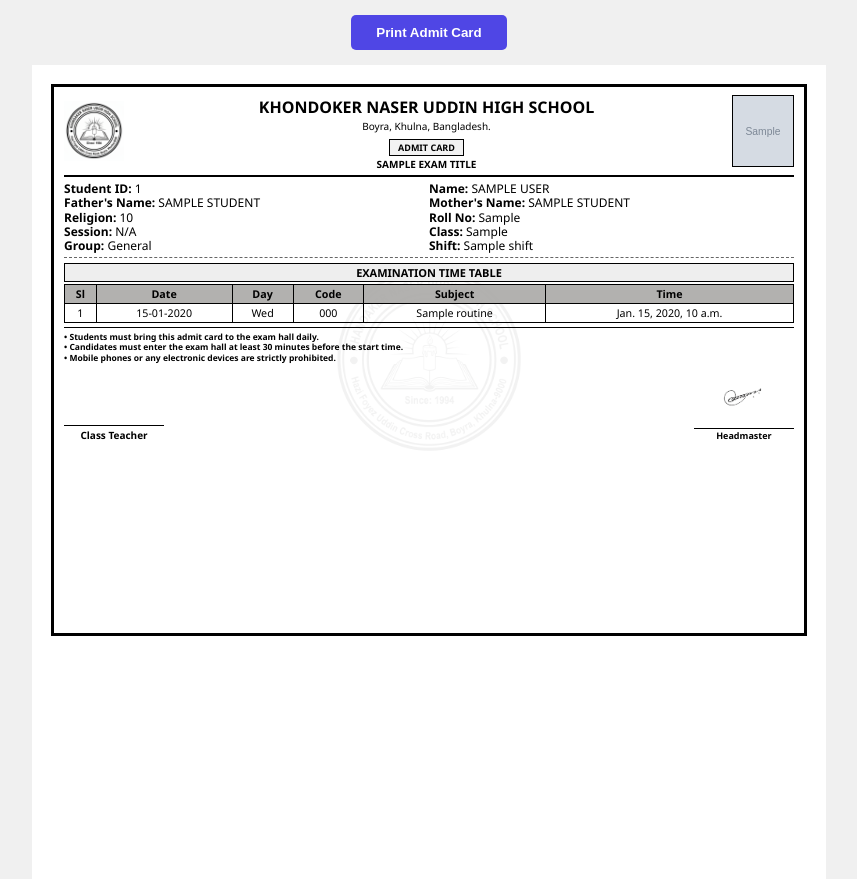
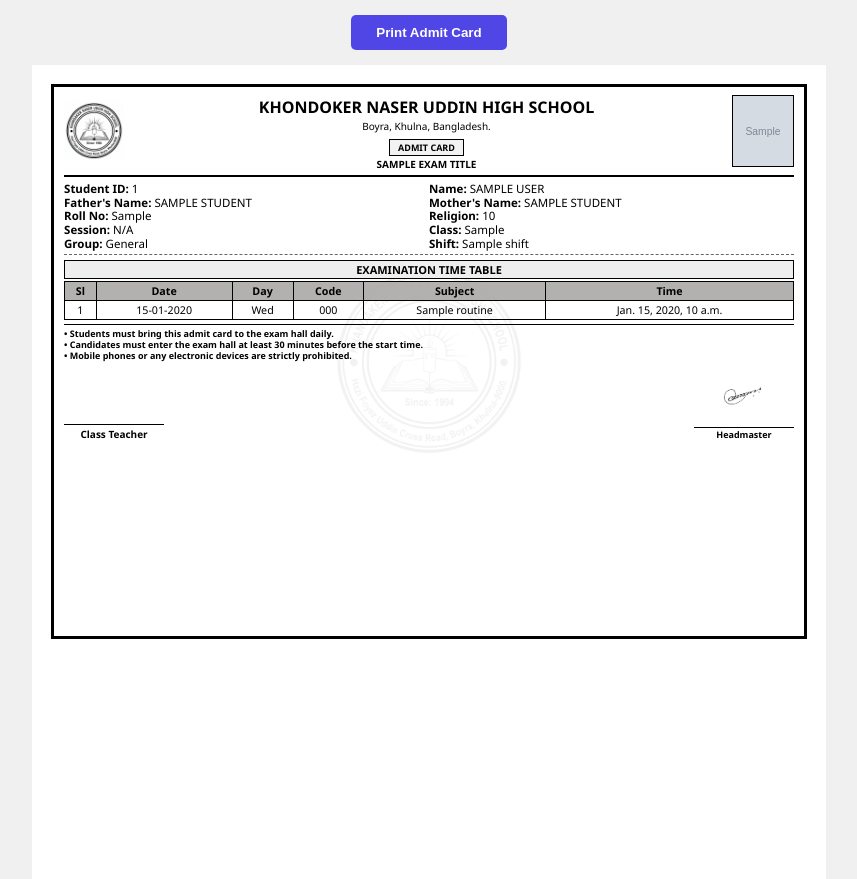
Before and after one commit to mdjoy2002/School-Website, a Django app: template myteacher/templates/myteacher/admit_card_template.html in a window 1280 px wide. Shown: the top 879 px of the page, without its empty margins (211-1068 px from the left). Run offline with Django 5.2, Linux system fonts and the light colour scheme; the template is opened without the code that fills it: most values are stand-ins (such as "Sample title", 1, 10 or a date in 2020); grey boxes marked "Sample" are stand-in pictures.

Commit message:
enviroment change

```diff
--- a/myteacher/templates/myteacher/admit_card_template.html
+++ b/myteacher/templates/myteacher/admit_card_template.html
@@ -30,8 +30,8 @@
         .admit-wrapper { width: 100%; display: flex; justify-content: center; }
 
         .admit-card {
-            width: 200mm;
-            height: 146mm; /* সামান্য বাড়ানো হয়েছে */
+            width: 202mm;
+            height: 147mm; /* সামান্য বাড়ানো হয়েছে */
             border: 3px solid #000;
             padding: 8px 10px;
             box-sizing: border-box;
@@ -53,7 +53,7 @@
         .photo-box { width: 65px; text-align: right; }
         .student-photo { width: 60px; height: 70px; border: 1px solid #000; object-fit: cover; }
 
-        .student-info { display: grid; grid-template-columns: 1fr 1fr; font-size: 12px; margin-bottom: 5px; line-height: 1.2; border-bottom: 1px dashed #666; padding-bottom: 3px; position: relative; z-index: 1; }
+        .student-info { display: grid; grid-template-columns: 1fr 1fr; font-size: 11.5px; margin-bottom: 5px; line-height: 1.2; border-bottom: 1px dashed #666; padding-bottom: 3px; position: relative; z-index: 1; }
 
         .timetable-title { text-align: center; font-weight: bold; font-size: 11px; text-transform: uppercase; margin-bottom: 2px; background: #eee; border: 1px solid #000; padding: 1px; position: relative; z-index: 1; }
 
@@ -61,7 +61,7 @@
         .routine-table th, .routine-table td { border: 1px solid #000; padding: 2px; text-align: center; }
         .routine-table th { background: #acaba9ec; }
 
-        .instructions { font-size: 8.5px; line-height: 1.1; font-weight: bold; margin-top: 4px; border-top: 1px solid #000; padding-top: 3px; position: relative; z-index: 1; }
+        .instructions { font-size: 9px; line-height: 1.1; font-weight: bold; margin-top: 4px; border-top: 1px solid #000; padding-top: 3px; position: relative; z-index: 1; }
         .instructions p { margin: 1px 0; }
 
         .footer-signs { display: flex; justify-content: space-between; align-items: flex-end; margin-top: 4px; position: relative; z-index: 1; }
@@ -101,8 +101,8 @@
     <div><b>Name:</b> {{ s.full_name|upper }}</div>
     <div><b>Father's Name:</b> {{ s.father_name|upper }}</div>
     <div><b>Mother's Name:</b> {{ s.mother_name|upper }}</div>
+    <div><b>Roll No:</b> {{ s.class_roll }}</div>
     <div><b>Religion:</b> {{ s.religion|default:"N/A" }}</div>
-                    <div><b>Roll No:</b> {{ s.class_roll }}</div>
     <div><b>Session:</b> {{ s.session|default:"N/A" }}</div>
     <div><b>Class:</b> {{ s.current_class|default:"N/A" }}</div>
     <div><b>Group:</b> {{ s.group|default:"General" }}</div>
```
Lines whose indentation alone changed are shown as unchanged.
